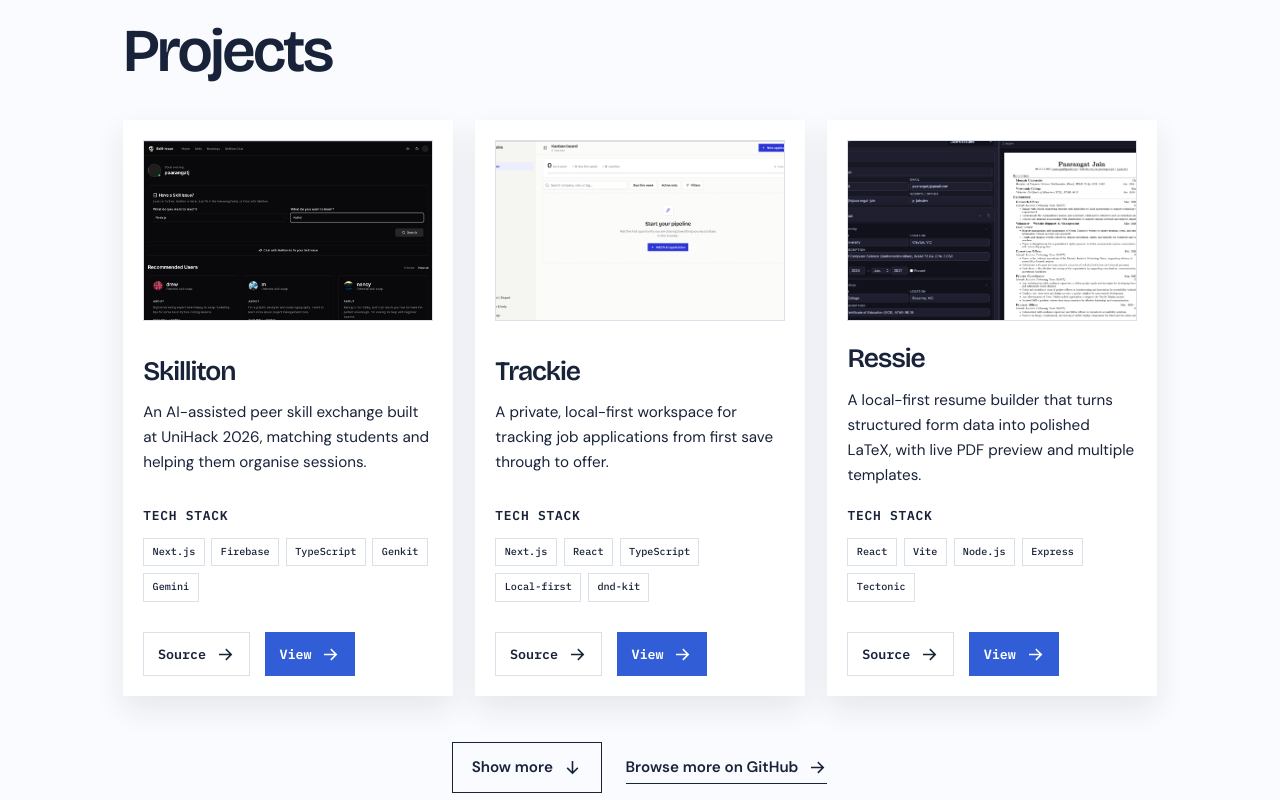
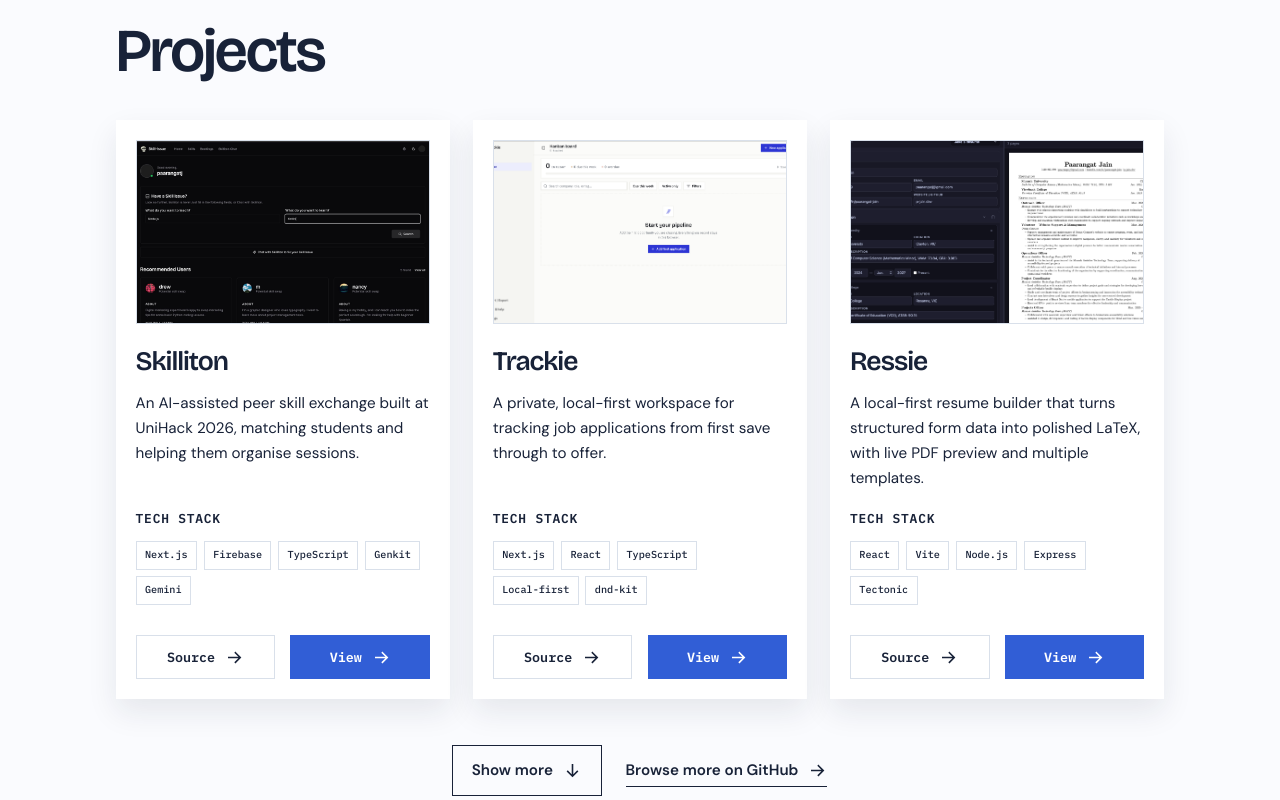
Before and after one commit to pjrus/p-jain-dev, a SvelteKit app: page / in a window 1280 px wide. Shown: the part 640-1440 px from the top of the page. Built offline with nearby package versions, Linux system fonts and the light colour scheme.

Commit message:
feat: update portfolio project details and add new portfolio image

```diff
--- a/src/app.css
+++ b/src/app.css
@@ -37,7 +37,7 @@
   --font-mono: 'IBM Plex Mono', monospace;
 
   /* Layout grid ---------------------------------------------------------- */
-  --shell-max: 68rem;
+  --shell-max: 69rem;
   --gutter: 1.5rem;
   --header-h: 4.5rem;
 
@@ -1110,6 +1110,7 @@ em {
   display: grid;
   grid-template-columns: 1fr;
   align-items: start;
+  align-content: start;
   padding: 1.25rem;
   gap: 1.5rem;
 }
@@ -1135,10 +1136,6 @@ em {
   align-items: start;
   min-height: 0;
   gap: 1.5rem;
-}
-
-.project-body h3 span {
-  color: var(--primary);
 }
 
 .project-description {
@@ -1169,10 +1166,13 @@ em {
 }
 
 .project-links {
-  display: flex;
-  flex-wrap: wrap;
-  justify-content: flex-start;
+  display: grid;
+  grid-template-columns: repeat(2, minmax(0, 1fr));
   gap: 1rem;
+}
+
+.project-links > :only-child {
+  grid-column: 1 / -1;
 }
 
 .project-links a {
@@ -1419,7 +1419,7 @@ em {
 /* ---------------------------------------------------------------------- */
 
 .contact {
-  margin-top: var(--section-space);
+  margin-top: 0;
   border-top: 1px solid var(--line);
   background: var(--background);
 }
```
Also changed, not shown: src/lib/data/content.js, static/images/portfolio.png (added).
